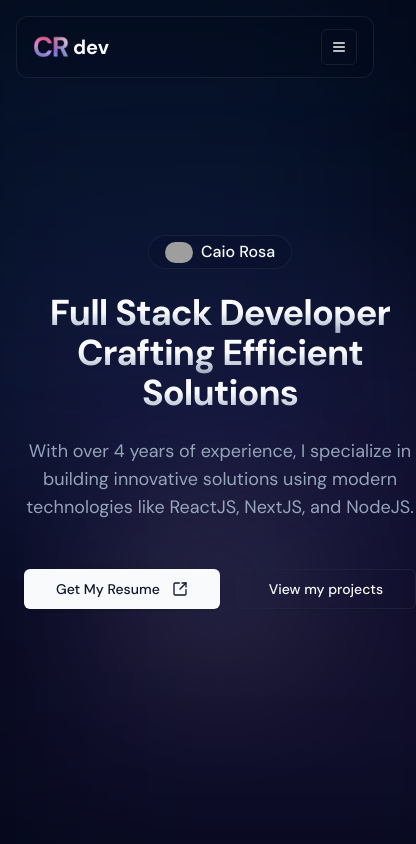
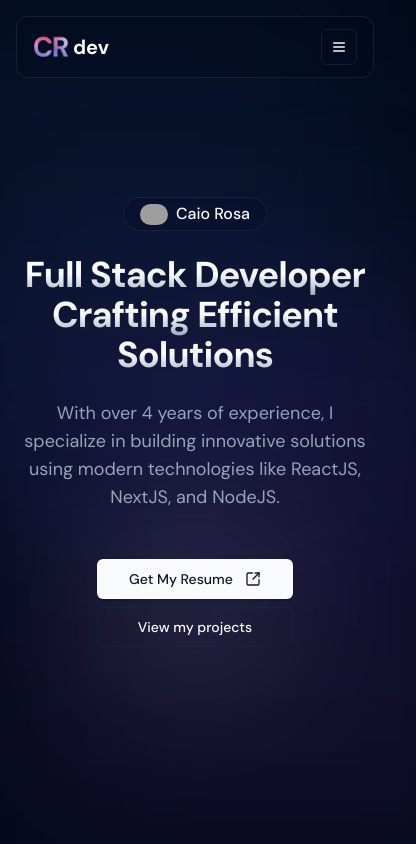
Before and after one commit to caiorosa-dev/my-portfolio, a Next.js app: page / in a window 390 px wide. Shown: the top 844 px of the page, 416 px wide, since content can reach past the window. Built offline with nearby package versions, Linux system fonts and the light colour scheme; grey boxes are pictures that could not be loaded; what tailwindcss-animated would draw is missing.

Commit message:
fix: responsive hero buttons

```diff
--- a/src/app/(home)/_sections/hero-section.tsx
+++ b/src/app/(home)/_sections/hero-section.tsx
@@ -22,7 +22,7 @@ export function HeroSection() {
         <p className='mx-auto max-w-2xl text-center text-lg text-muted-foreground sm:text-xl animate-fade-up animate-delay-500'>
           With over 4 years of experience, I specialize in building innovative solutions using modern technologies like ReactJS, NextJS, and NodeJS.
         </p>
-        <div className='relative mt-6 flex gap-4 animate-fade-up animate-delay-700'>
+        <div className='relative mt-6 flex gap-4 animate-fade-up animate-delay-700 max-sm:flex-col max-sm:gap-2'>
           <span className='absolute left-1/2 top-1/2 z-0 h-[50px] w-[100px] -translate-x-1/2 -translate-y-1/2 bg-primary/70 blur-[90px]' />
           <Link href='/' className='z-10'>
             <Button size='lg'>
```
